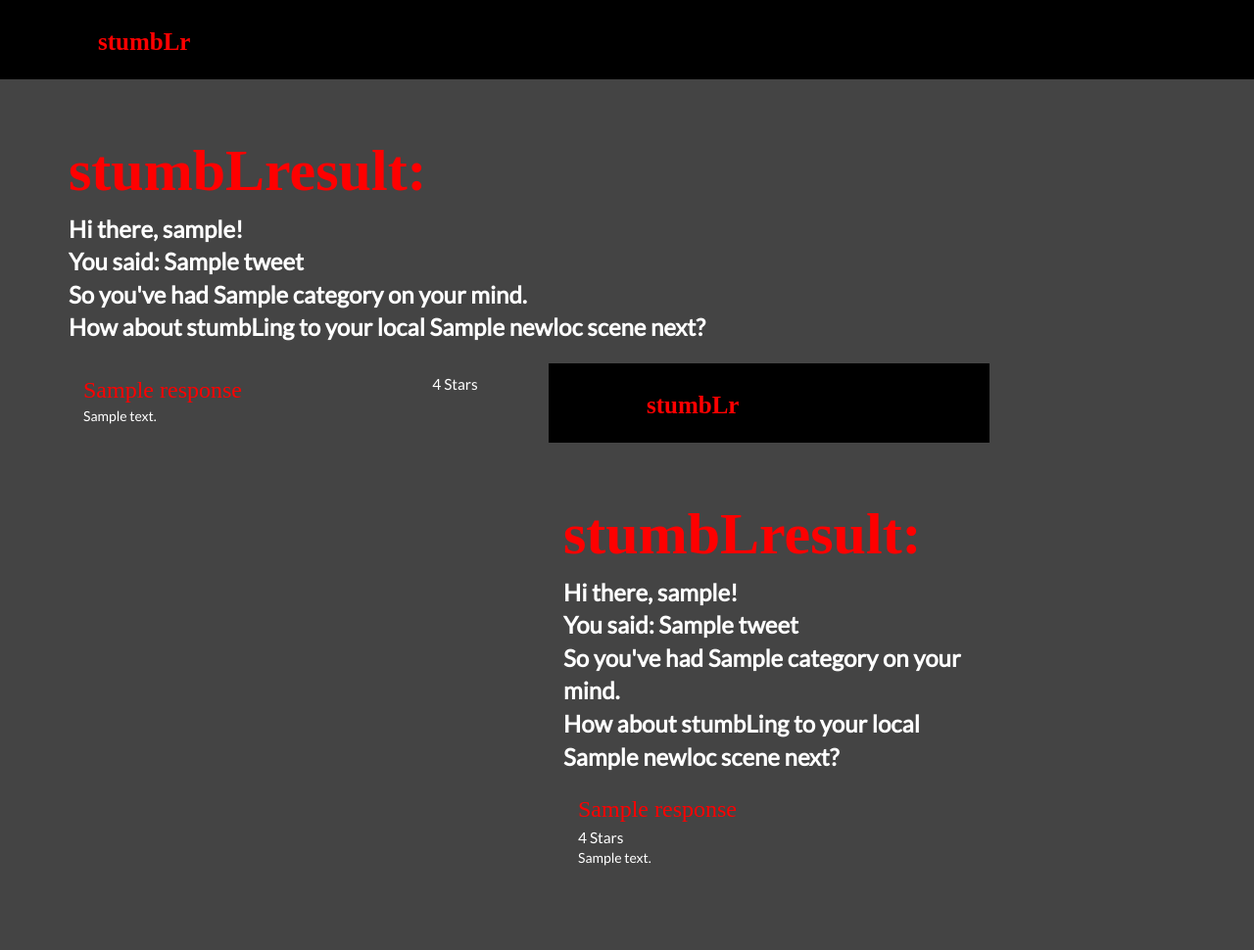
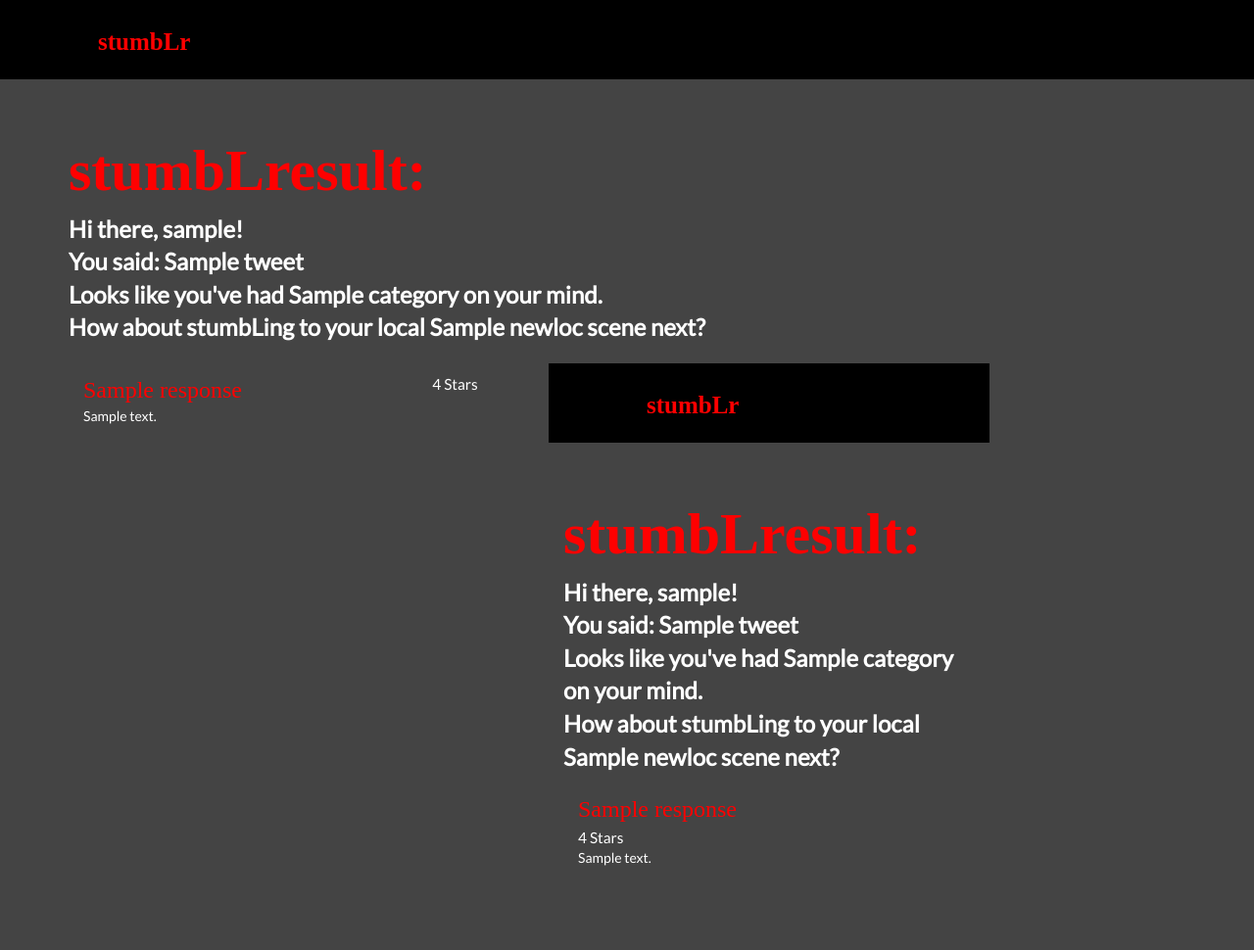
Before and after one commit to j314159/stumblr-website, a Flask app: template app/templates/output.html in a window 1280 px wide. Shown: the top 970 px of the page at 98% size. Run offline with Flask 2, Linux system fonts and the light colour scheme; the template is opened without the code that fills it: most values are stand-ins (such as "Sample title", 1, 10 or a date in 2020); parts of the project's set-up code (start-up, migrations or seed data) failed here and were passed over; some libraries are stand-ins or nearby versions; some web fonts are replaced.

Commit message:
Changed wording on output.html results

```diff
--- a/app/templates/output.html
+++ b/app/templates/output.html
@@ -56,7 +56,7 @@
         <br>
         You said: {{tweet}}
         <br>
-        So you've had {{category}} on your mind.
+        Looks like you've had {{category}} on your mind.
         <br>
         How about stumbLing to your local {{newloc}} scene next?
         <div class="col-sm-5">
```
